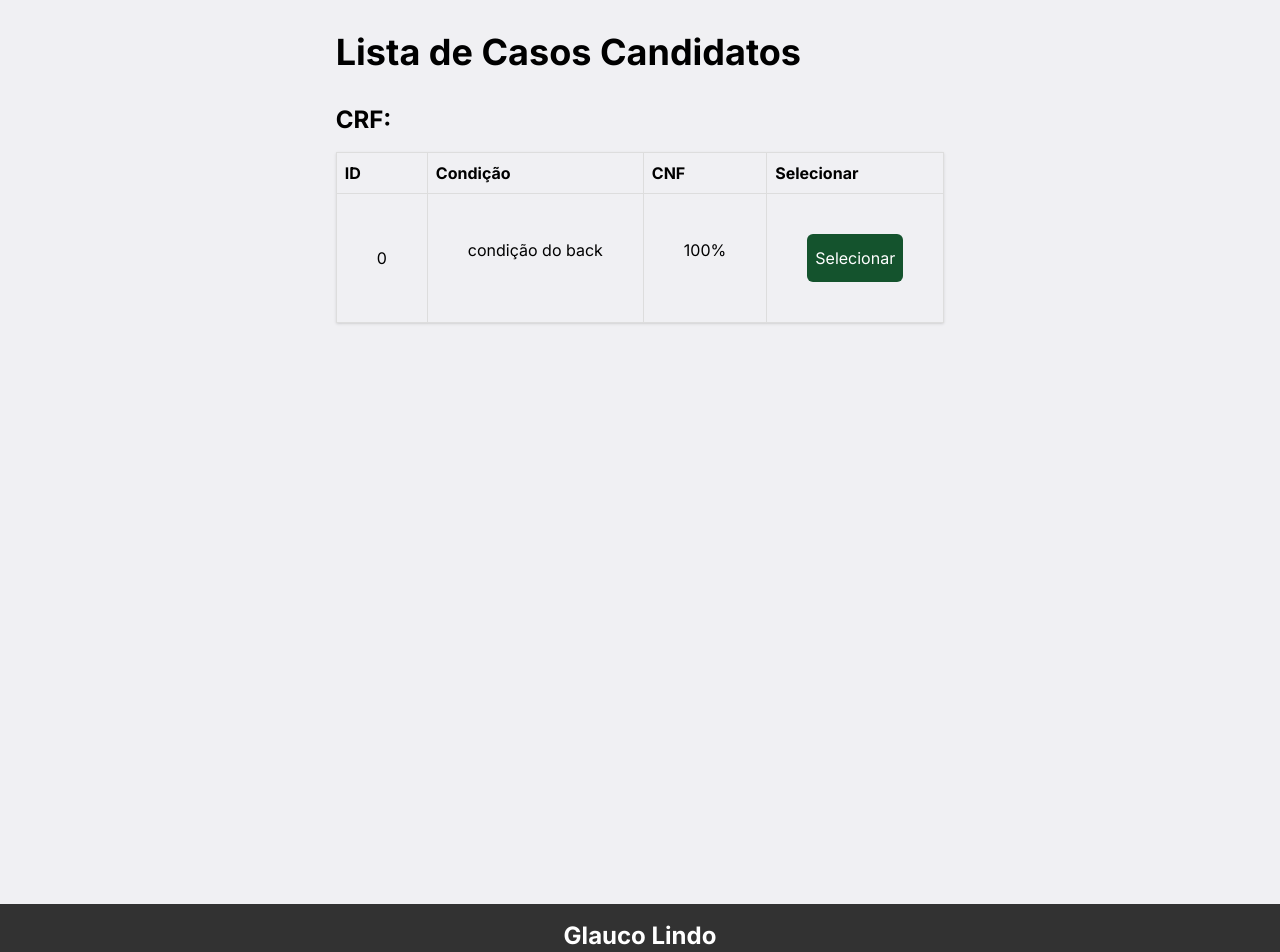
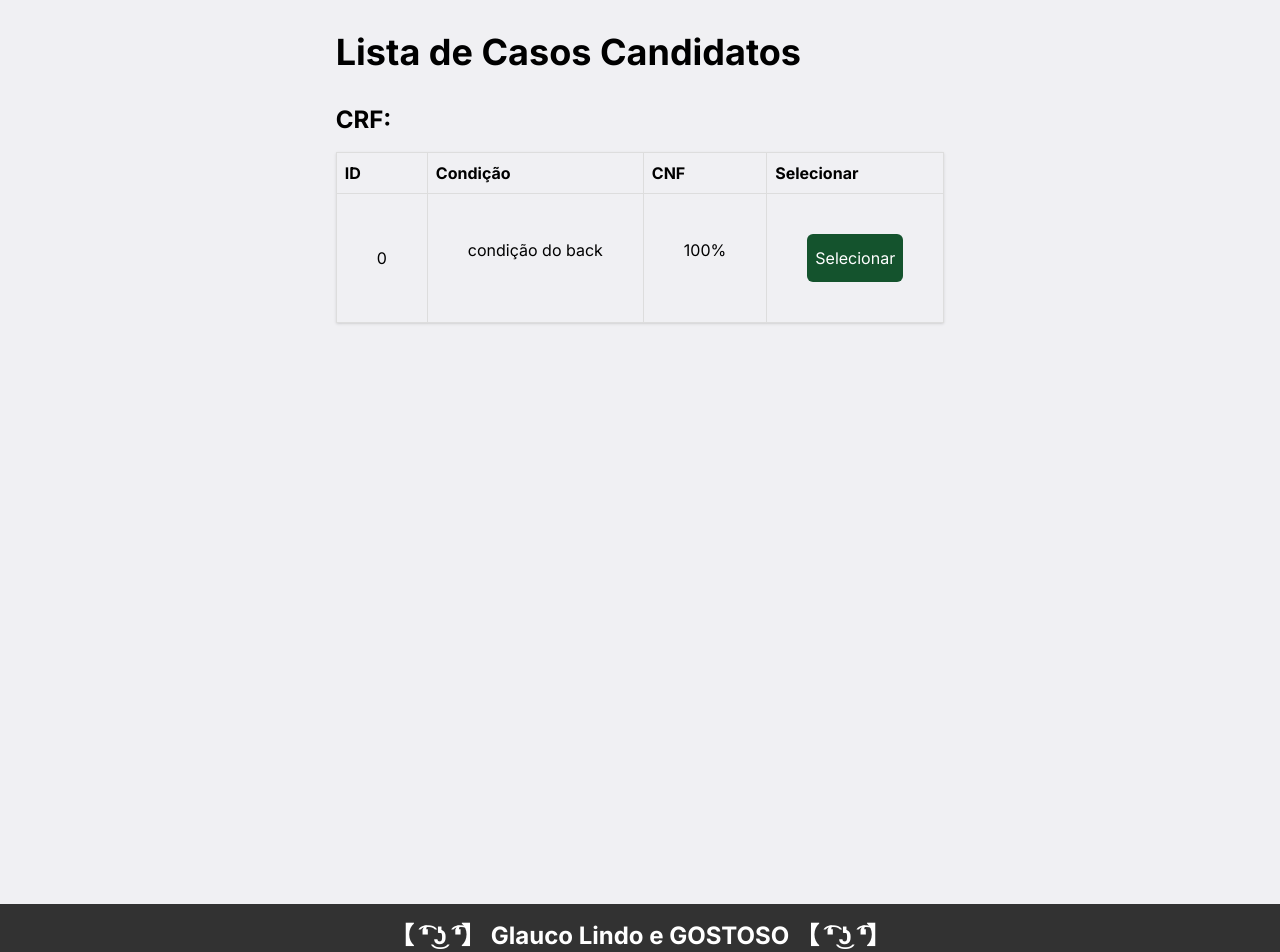
Before and after one commit to FelipeFerreiraDev/Trabalho-I.A-RBC, a React (Vite) app in the folder Front-end/similaridade-ia/: page /candidatos in a window 1280 px wide. Shown: the top 952 px of the page. Built offline with nearby package versions, Linux system fonts and the light colour scheme.

Commit message:
:lipstick: feat footer

```diff
--- a/Front-end/similaridade-ia/src/components/footer/index.tsx
+++ b/Front-end/similaridade-ia/src/components/footer/index.tsx
@@ -2,7 +2,7 @@
 export function Footer() {
   return (
     <footer className="flex justify-center bg-[#000000ca] h-16">
-      <h3 className="text-white">Glauco Lindo</h3>
+      <h3 className="text-white">【 ͡❛ ͜ʖ ͡❛】 Glauco Lindo e GOSTOSO 【 ͡❛ ͜ʖ ͡❛】</h3>
     </footer>
   )
 }
```
Also changed, not shown: 1 other file (tests, documents, lock files or other folders).
